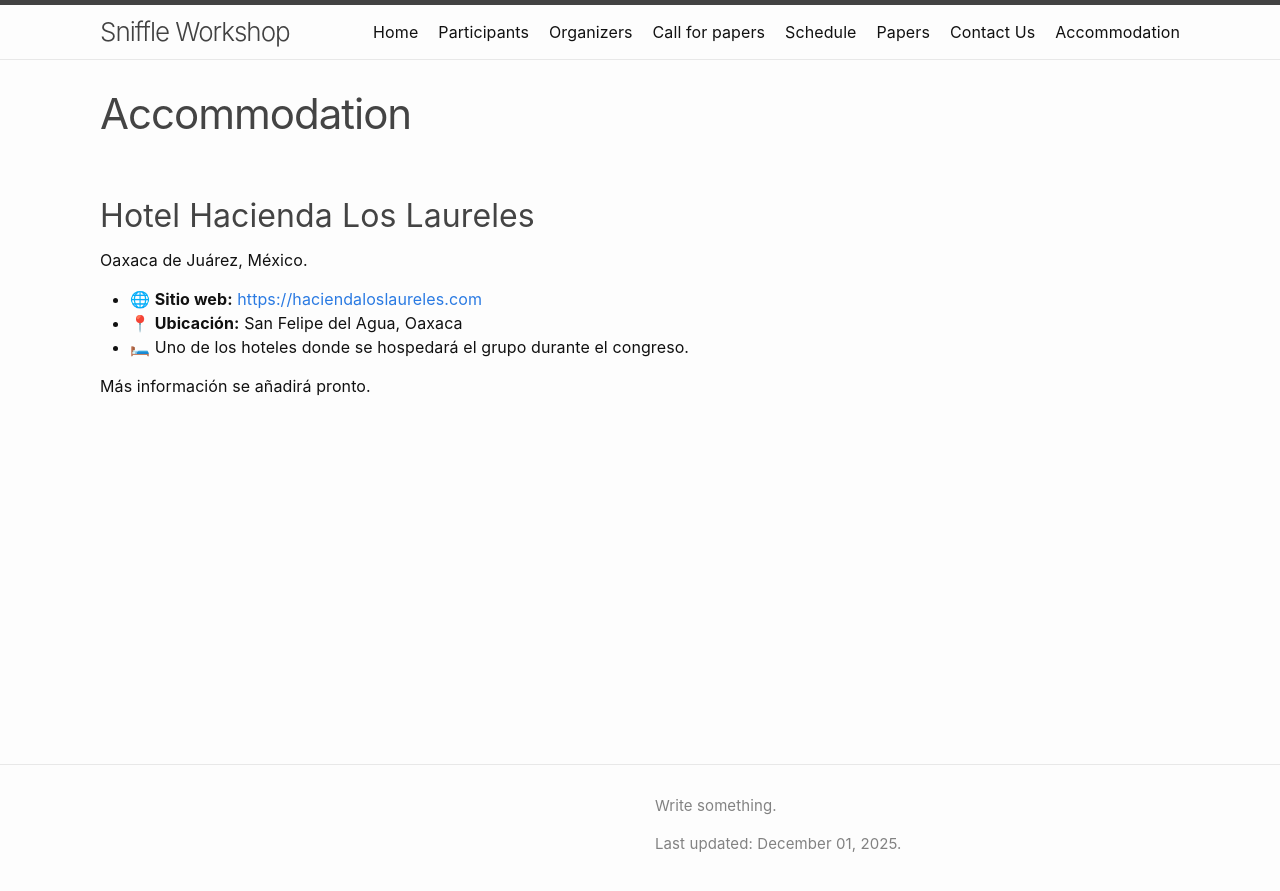
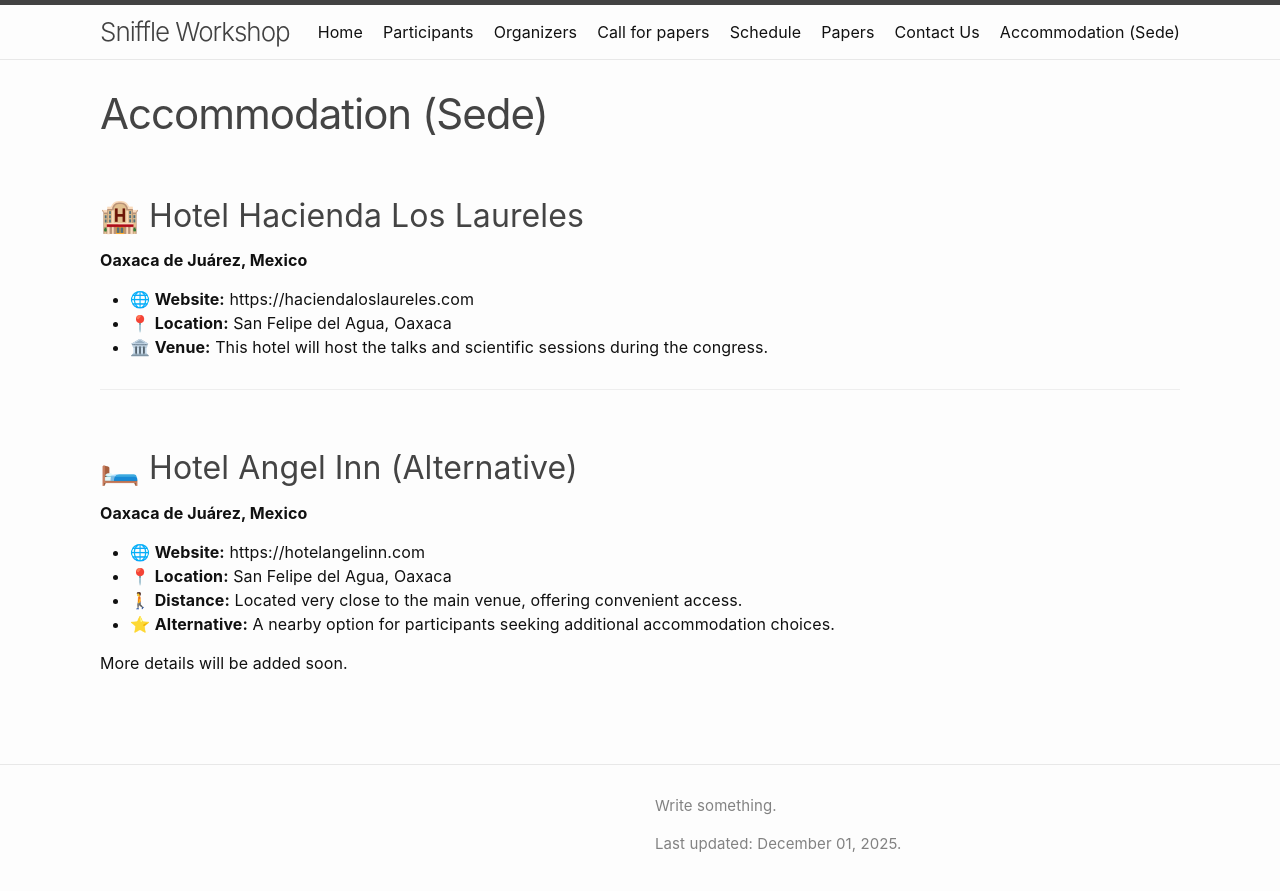
Before and after one commit to celmechcongress2026/celmechcongress2026.github.io, a Jekyll site: the page built from accommodation.md, in a window 1280 px wide. Shown: the top 891 px of the page. Built offline with Jekyll 4.4.1, drawn with Linux system fonts in a browser that asks for light colours.

Commit message:
Update accommodation.md

```diff
--- a/accommodation.md
+++ b/accommodation.md
@@ -1,14 +1,24 @@
 ---
 layout: page
-title: Accommodation
+title: Accommodation (Sede)
 permalink: /accommodation/
 ---
 
-## Hotel Hacienda Los Laureles
-Oaxaca de Juárez, México.
+## 🏨 Hotel Hacienda Los Laureles
+**Oaxaca de Juárez, Mexico**
 
-- 🌐 **Sitio web:** [https://haciendaloslaureles.com](https://haciendaloslaureles.com)
-- 📍 **Ubicación:** San Felipe del Agua, Oaxaca
-- 🛏️ Uno de los hoteles donde se hospedará el grupo durante el congreso.
+- 🌐 **Website:** https://haciendaloslaureles.com
+- 📍 **Location:** San Felipe del Agua, Oaxaca
+- 🏛️ **Venue:** This hotel will host the talks and scientific sessions during the congress.
 
-Más información se añadirá pronto.
+---
+
+## 🛏️ Hotel Angel Inn (Alternative)
+**Oaxaca de Juárez, Mexico**
+
+- 🌐 **Website:** https://hotelangelinn.com
+- 📍 **Location:** San Felipe del Agua, Oaxaca
+- 🚶 **Distance:** Located very close to the main venue, offering convenient access.
+- ⭐ **Alternative:** A nearby option for participants seeking additional accommodation choices.
+
+More details will be added soon.
```
